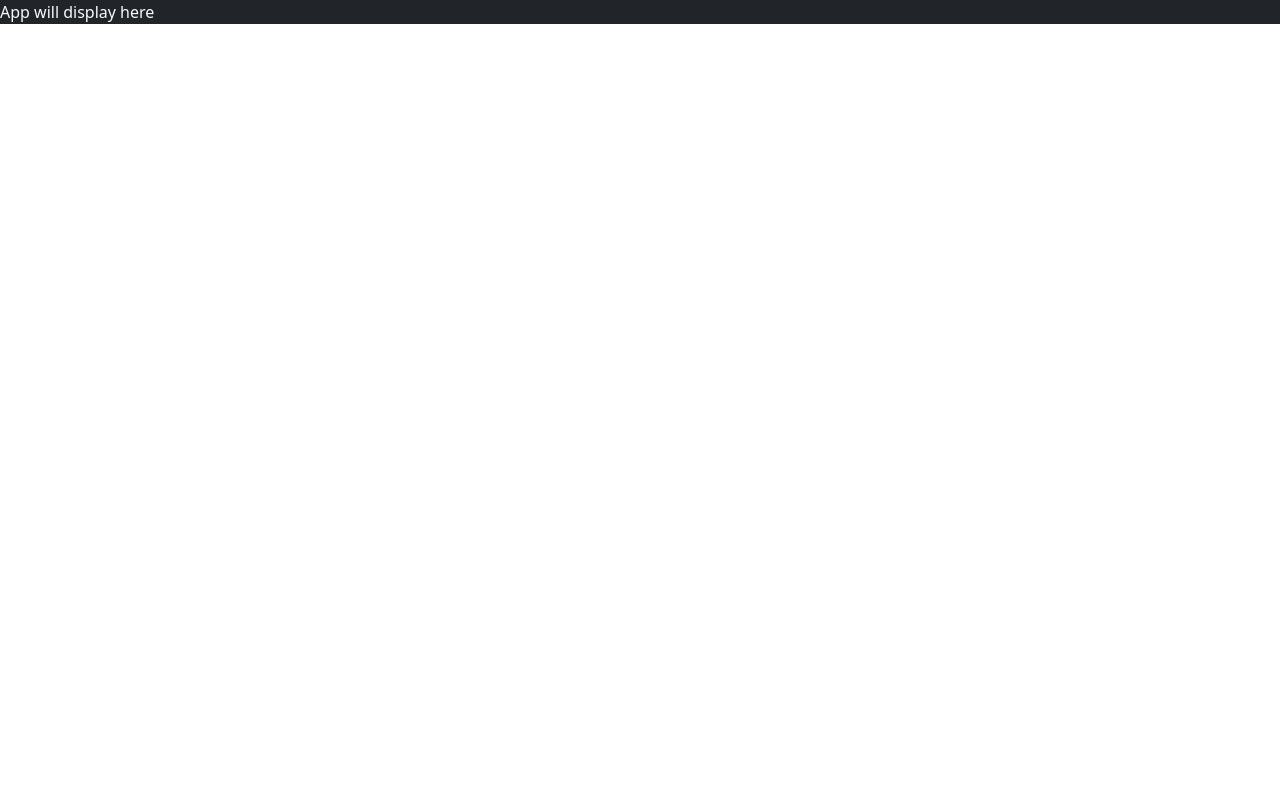
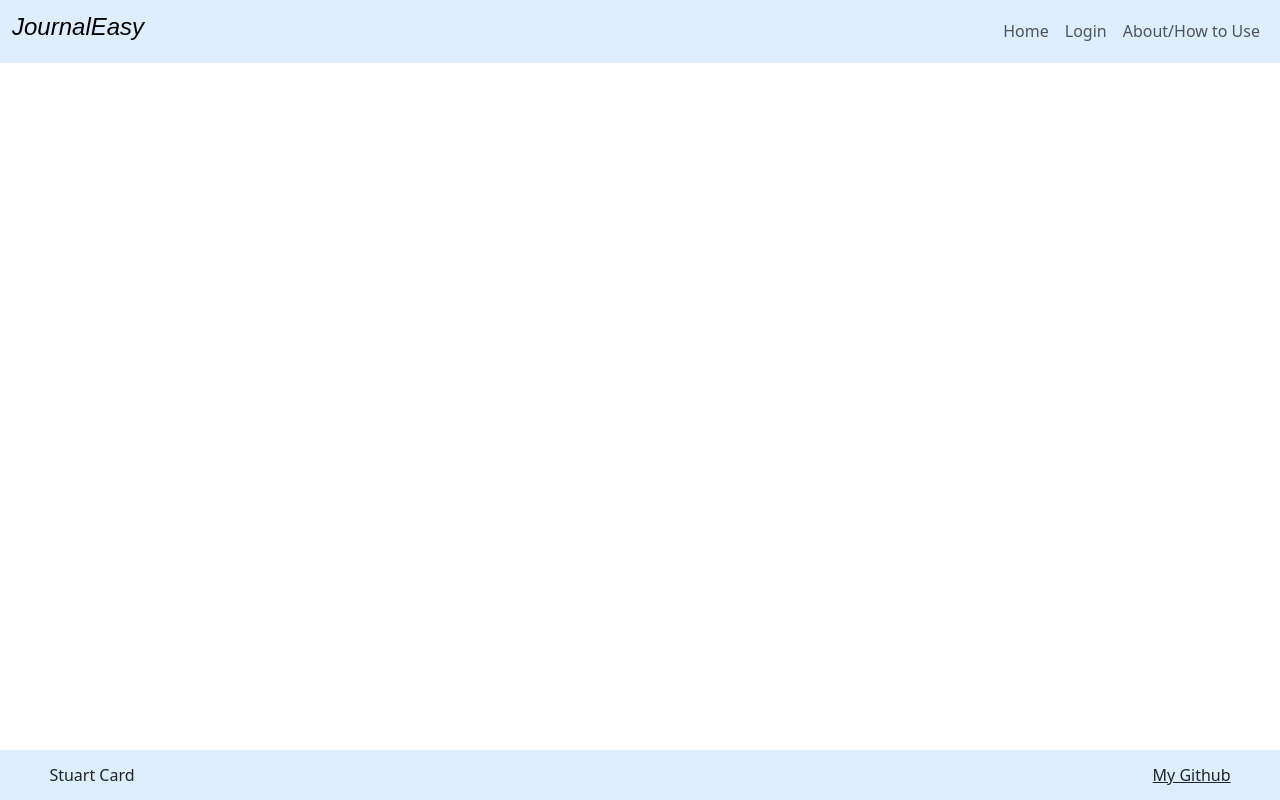
Before and after one commit to stuartc45/startup, a React (Vite) app: page / in a window 1280 px wide. Built offline with nearby package versions, Linux system fonts and the light colour scheme.

Commit message:
Got my header and footer in app.jsx and working

```diff
--- a/index.html
+++ b/index.html
@@ -1,12 +1,10 @@
 <!DOCTYPE html>
 <html lang="en">
   <head>
-    <meta charset="utf-8" />
-    <link rel="icon" href="/favicon.ico" />
     <meta name="viewport" content="width=device-width, initial-scale=1" />
     <meta name="theme-color" content="#000000" />
-
-    <title>Simon React</title>
+    <meta charset="UTF-8" />
+    <title>JournalEasy</title>
   </head>
   <body>
     <noscript>You need to enable JavaScript to run this app.</noscript>
--- a/src/app.jsx
+++ b/src/app.jsx
@@ -3,5 +3,34 @@ import 'bootstrap/dist/css/bootstrap.min.css';
 import './app.css';
 
 export default function App() {
-  return <div className="body bg-dark text-light">App will display here</div>;
+    return <div className="d-flex flex-column min-vh-100">
+        <header>
+            <nav className="navbar navbar-expand-lg nav-style">
+                <div className="container-fluid">
+                    <h1 className="navbar-brand site-title">JournalEasy</h1>
+                    <div className="nav-separator">
+                        <button className="navbar-toggler" type="button" data-bs-toggle="collapse" data-bs-target="#navbarNavAltMarkup" aria-controls="navbarNavAltMarkup" aria-expanded="false" aria-label="Toggle navigation">
+                            <span className="navbar-toggler-icon"></span>
+                        </button>
+                        <div className="collapse navbar-collapse" id="navbarNavAltMarkup">
+                            <div className="navbar-nav">
+                                <a className="nav-link" aria-current="page" href="home.html">Home</a>
+                                <a className="nav-link" href="index.html">Login</a>
+                                <a className="nav-link" href="about.html">About/How to Use</a>
+                            </div>
+                        </div>
+                    </div>
+                </div>
+            </nav>
+        </header>
+
+        <main></main>
+
+        <footer className="mt-auto">
+            <div className="container-fluid">
+                <span className="text-reset footer-name">Stuart Card</span>
+                <a className="text-reset footer-github" href="https://github.com/stuartc45/startup">My Github</a>
+            </div>
+        </footer>
+    </div>
 }
```
